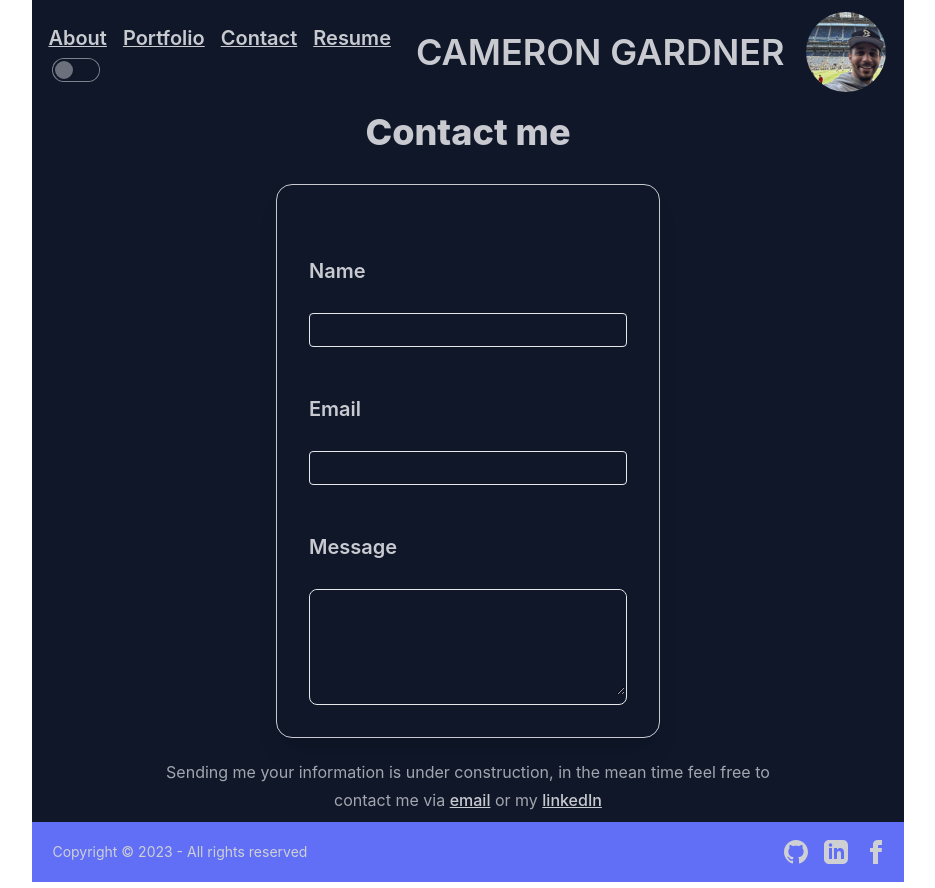
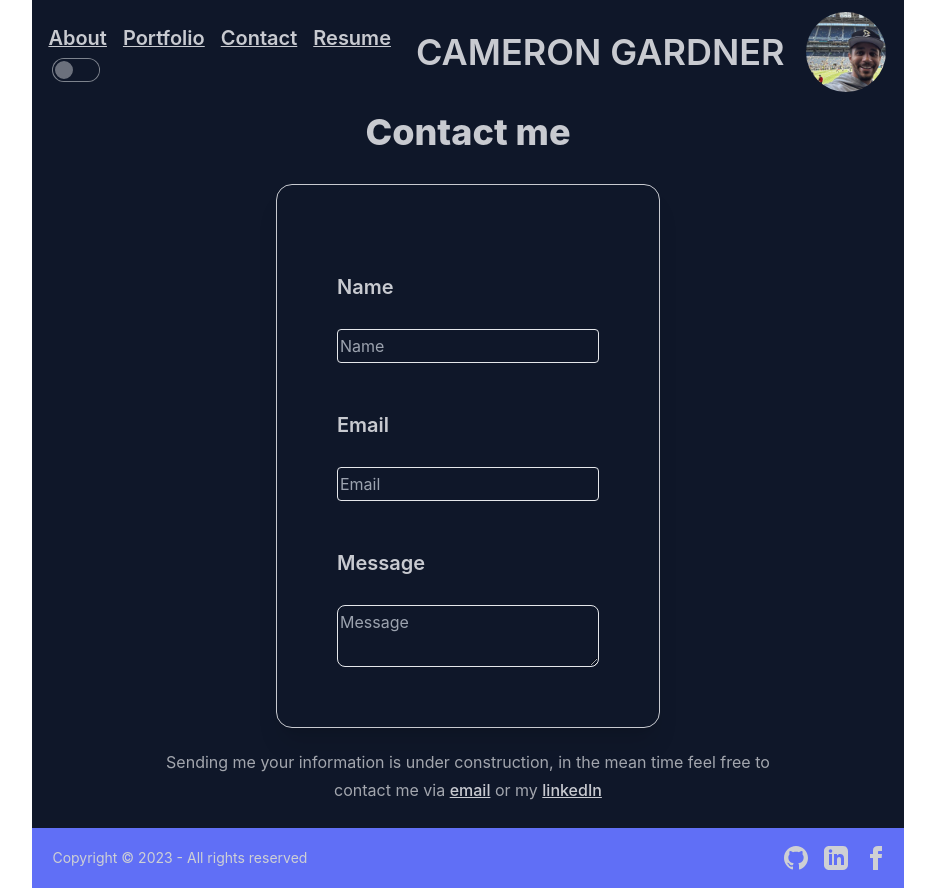
Before and after one commit to CameronG7/React_Vite_Portfolio, a React (Vite) app: page / in a window 1280 px wide. Both pictures are taken after a click on the element "Contact". Shown: the whole page, without its empty margins (172-1107 px from the left). Built offline with nearby package versions, Linux system fonts and the light colour scheme.

Commit message:
random contact stuff

```diff
--- a/package.json
+++ b/package.json
@@ -3,11 +3,14 @@
   "private": true,
   "version": "0.0.0",
   "type": "module",
+  "homepage": "React-Portfolio",
   "scripts": {
     "dev": "vite",
     "build": "vite build",
     "lint": "eslint src --ext js,jsx --report-unused-disable-directives --max-warnings 0",
-    "preview": "vite preview"
+    "preview": "vite preview",
+    "predeploy": "npm run build",
+    "deploy": "gh-pages -d dist"
   },
   "dependencies": {
     "@reduxjs/toolkit": "^1.9.5",
@@ -28,6 +31,7 @@
     "eslint-plugin-react": "^7.32.2",
     "eslint-plugin-react-hooks": "^4.6.0",
     "eslint-plugin-react-refresh": "^0.3.4",
+    "gh-pages": "^5.0.0",
     "postcss": "^8.4.24",
     "tailwindcss": "^3.3.2",
     "vite": "^4.3.9"
--- a/src/components/pages/Contact.jsx
+++ b/src/components/pages/Contact.jsx
@@ -1,17 +1,61 @@
-import React, {useEffect} from 'react';
+import React, { useEffect, useState } from 'react';
 
 export const Contact = () => {
+	const [name, setName] = useState('');
+	const [email, setEmail] = useState('');
+	const [message, setMessage] = useState('');
+	const [errorName, setErrorName] = useState('');
+	const [errorEmail, setErrorEmail] = useState('')
+	const [errorMessage, setErrorMessage] = useState('')
+
+	const validateEmail = () => {
+		console.log('validateEmail');
+		// Regular expression for email validation
+		const emailRegex = /^([a-z0-9_\.-]+)@([\da-z\.-]+)\.([a-z\.]{2,6})$/;
+		if (!emailRegex.test(email)) {
+			setErrorEmail('INVALID EMAIL ADDRESS.');
+		} else {
+			setErrorEmail('');
+			return emailRegex.test(email);
+		}
+	};
+
+	const handleBlur = (fieldName, value) => {
+    if (value === '') {
+      switch (fieldName) {
+        case 'name':
+          setErrorName('FIELD IS REQUIRED.');
+          break;
+        case 'message':
+          setErrorMessage('FIELD IS REQUIRED.');
+          break;
+        default:
+          break;
+      }
+    } else {
+      switch (fieldName) {
+
+        case 'name':
+          setErrorName('');
+          break;
+        case 'message':
+          setErrorMessage('');
+          break;
+        default:
+          break;
+      }
+    }
+  };
 
 	useEffect(() => {
 		const observer = new IntersectionObserver((entries) => {
-			entries.forEach((entry) =>
-			{entry.target.classList.toggle('cardShow', entry.isIntersecting);}
-
-	)});
+			entries.forEach((entry) => {
+				entry.target.classList.toggle('cardShow', entry.isIntersecting);
+			});
+		});
 
 		const card = document.querySelector('.cardHidden');
 		observer.observe(card);
-
 	}, []);
 
 	return (
@@ -19,28 +63,60 @@ export const Contact = () => {
 			<h1 className=" justify-center text-base-content">Contact me </h1>
 
 			<div className="card cardHidden delay-500 mb-3.5 mx-auto md:w-96 bg-base-100 shadow-xl border border-base-content  ">
-				<div className="card-body p-0">
-					<h2 className="card-title">Name</h2>
+				<div className="card-body p-0 md:p-7">
+					<label className="label p-0 mt-7">
+						<h2 className="card-title mt-0">Name</h2>
+						<span className="label-text-alt text-error">{errorName}</span>
+					</label>
 					<input
+						required
 						type="text"
-						className="bg-base-100 border rounded caret-secondary p-0.5"
+						placeholder="Name"
+						className="bg-base-100 border rounded focus:outline-green-300  p-0.5"
+						onChange={(e) => setName(e.target.value)}
+						onBlur={() => handleBlur('name', name)}
+						value={name}
 					/>
-					<h2 className="card-title">Email</h2>
+
+					<label className="label p-0 mt-10">
+						<h2 className="card-title mt-0">Email</h2>
+						<span className="label-text-alt text-error">{errorEmail}</span>
+					</label>
 					<input
 						type="email"
+						placeholder="Email"
 						className="bg-base-100 border rounded caret-secondary p-0.5"
+						onChange={(e) => setEmail(e.target.value)}
+						onBlur={validateEmail}
+						required
+						value={email}
 					/>
-					<h2 className="card-title">Message</h2>
-					<div className="border rounded-lg">
 
+					<label className="label p-0 mt-10">
+						<h2 className="card-title mt-0">Message</h2>
+						<span className="label-text-alt text-error" >{errorMessage}</span>
+					</label>
+					{/* <div className="border  rounded-lg"> */}
 						{/*wrap textarea in a div so that it can have a similar border */}
-						<textarea className="textarea caret-secondary textarea-lg w-full max-w-xs "></textarea>
-					</div>
+						<textarea
+							className="border rounded-lg focus:outline-secondary p-0.5 bg-base-100 w-full max-w-xs "
+							placeholder='Message'
+							required
+							onChange={(e) => setMessage(e.target.value)}
+							onBlur={() => handleBlur('message', message)}
+							value={message}
+						></textarea>
+					{/* </div> */}
+
 				</div>
 			</div>
-			<p className="mx-1">
+			<p className="mx-1 mb-4">
 				Sending me your information is under construction, in the mean time feel
-				free to contact me via <a href="mailto:cameron.gardner777@gmail.com">email</a> or my <a href="https://www.linkedin.com/in/cameron-gardner-29a235279/">linkedIn</a>
+				free to contact me via{' '}
+				<a href="mailto:cameron.gardner777@gmail.com">email</a> or my{' '}
+				<a href="https://www.linkedin.com/in/cameron-gardner-29a235279/">
+					linkedIn
+				</a>
 			</p>
 		</div>
 	);
--- a/vite.config.js
+++ b/vite.config.js
@@ -9,5 +9,5 @@ export default defineConfig({
       src: "/src",
     },
   },
-
+  base: "/",
 })
```
Also changed, not shown: src/App.css (line endings or trailing spaces), 1 other file (tests, documents, lock files or other folders).
